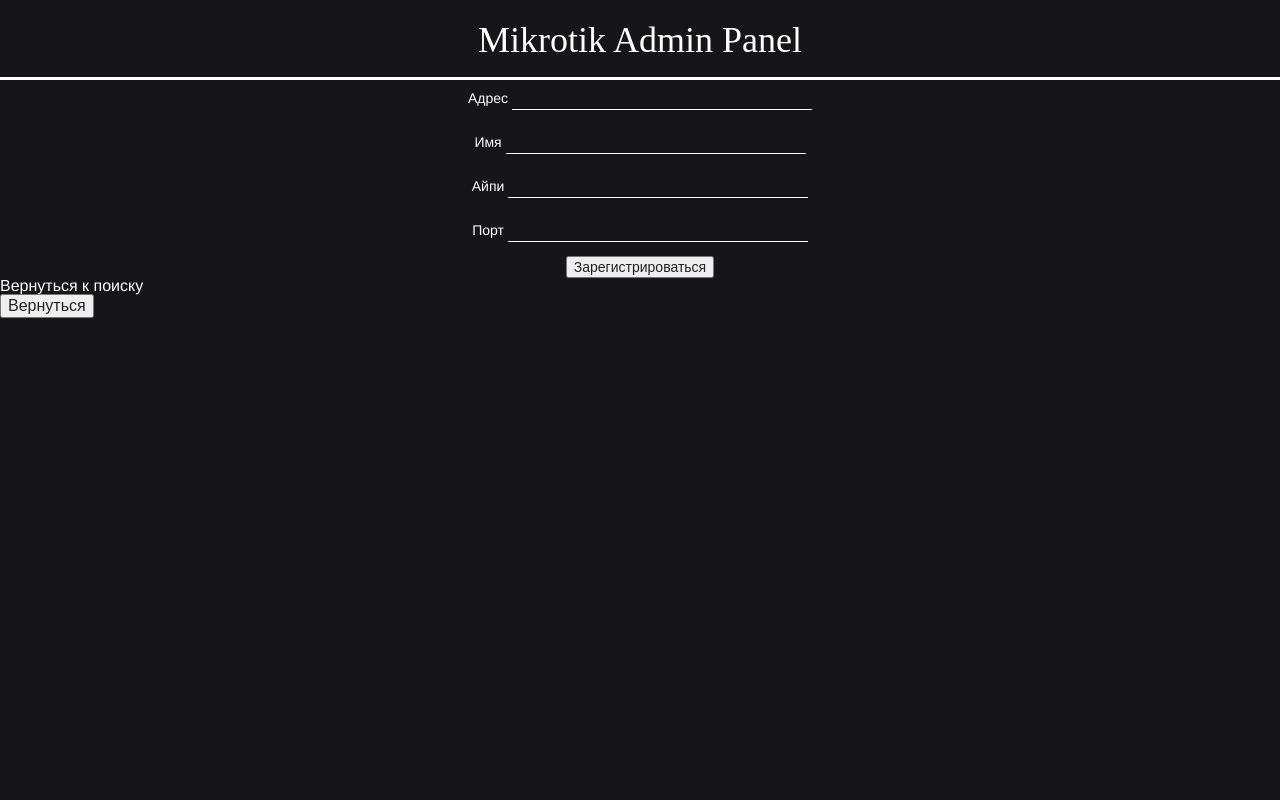
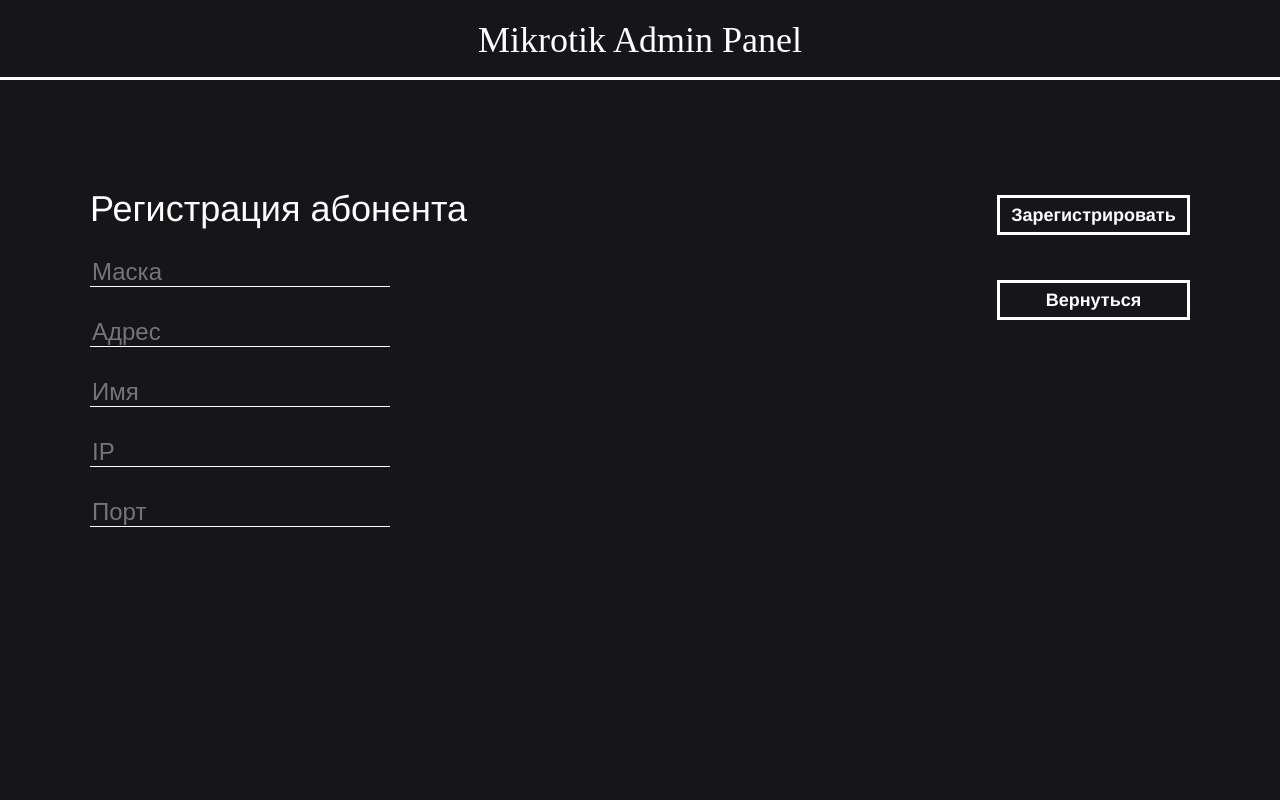
Before and after one commit to iroQQuois/MikrotikAdminPanel, a PHP site: page /MikrotikAdminPanel/checkvoid/form//create/ in a window 1280 px wide. Run offline with PHP 8.4, Linux system fonts and the light colour scheme.

Commit message:
Почти весь create и фиксы

```diff
--- a/templates/css/styles.css
+++ b/templates/css/styles.css
@@ -15,6 +15,9 @@ html {
 }
 .hide {
     display: none;
+}
+.line {
+    display: flex;
 }
 header {
     position: fixed;
@@ -40,7 +43,7 @@ h1 {
     font-size: 36px;
 }
 h2 {
-    font-size: 26pxq;
+    font-size: 26px;
 }
 a {
     color: #FFFFFE;
@@ -58,6 +61,11 @@ input {
     outline: none;
     resize: none;
 }
+button {
+    color: #FFFFFE;
+    background: none;
+    border: none;
+}
 
 p.error {
     color: #B62C2C;
@@ -65,6 +73,16 @@ p.error {
     text-align: center;
 }
 
+.clicked {
+    color: #FFFFFE;
+    border: 3px solid #FFFFFE;
+}
+.no-clicked {
+    color: #939393;
+    border: 3px solid #939393;
+    pointer-events: none; /* делаем элемент неактивным для взаимодействия */
+    cursor: default;
+}
 .title {
     font-family: Helvetica;
     font-size: 36px;
@@ -140,9 +158,6 @@ p.error {
     background-color: #16161A;
 }
 
-/*.cell {*/
-/*    float: left; !*Задаем обтекание*!*/
-/*}*/
 .wrap {
     display: table;
 }
@@ -165,6 +180,7 @@ p.error {
 }
 
 .checkvoid__form {
+    width: 666px;
     float: left;
     margin-bottom: 30px;
     padding: 4px;
@@ -183,3 +199,26 @@ p.error {
     margin-top: 0;
     margin-right: 0;
 }
+.checkvoid__cell-2 {
+    position: sticky;
+    top: 100px;
+    z-index: 99;
+}
+
+.create__form input {
+    display: block;
+    margin-top: 30px;
+    margin-bottom: 30px;
+}
+.create__cell-1 {
+    /*float: left;*/
+    display: table-cell;
+    width: 666px;
+}
+.create__cell-2 {
+    display: table-cell;
+    width: 434px;
+}
+.create__button {
+    margin-right: 0;
+}
--- a/templates/subscriberData/create.php
+++ b/templates/subscriberData/create.php
@@ -1,27 +1,41 @@
 <?php include __DIR__ . '/../header.php'; ?>
-    <div style="text-align: center;">
-        <h1>Введите данные абонента</h1>
-        <?php $urlArray = explode("/", $_SERVER['QUERY_STRING']);
-            $url = $urlArray[2]; ?>
-        <?php if (!empty($error)): ?>
-            <div style="background-color: red;padding: 5px;margin: 15px"><?= $error ?></div>
-        <?php endif; ?>
-        <form class="example" style="font-size: 14px;" action="/checkvoid/form/<?php echo $url; ?>/create/" method="post">
-            <label>Маска <input type="text" name="mask" value="<?= $_POST['mask'] ?? '' ?>"</label>
-            <br><br>
-            <label>Адрес <input type="text" name="fact_address" value="<?= $_POST['fact_address'] ?? '' ?>"></label>
-            <br><br>
-            <label>Имя <input type="text" name="name" value="<?= $_POST['name'] ?? '' ?>"></label>
-            <br><br>
-            <label>Айпи <input type="text" name="ip" value="<?= $_POST['ip'] ?? '' ?>"></label>
-            <br><br>
-            <label>Порт <input type="text" name="port" value="<?= $_POST['port'] ?? '' ?>"></label>
-            <br><br>
-            <button type="submit" value="Зарегистрироваться">Зарегистрироваться</button>
-        </form>
+    <div class="wrapper">
+      <div class="wrap">
+        <div class="create__cell-1">
+          <h1>Регистрация абонента</h1>
+
+          <?php $urlArray = explode("/", $_SERVER['QUERY_STRING']);
+              $url = $urlArray[2]; ?>
+          <?php if (!empty($error)): ?>
+            <p class="error"><?= $error ?></p>
+          <?php endif; ?>
+
+          <div class="create__form">
+            <form method="post">
+              <input placeholder="Маска" type="text" name="mask" value="<?= $_POST['mask'] ?? '' ?>">
+              <input placeholder="Адрес" type="text" name="fact_address" value="<?= $_POST['fact_address'] ?? '' ?>">
+              <input placeholder="Имя" type="text" name="name" value="<?= $_POST['name'] ?? '' ?>">
+              <input placeholder="IP" type="text" name="ip" value="<?= $_POST['ip'] ?? '' ?>">
+              <input placeholder="Порт" type="text" name="port" value="<?= $_POST['port'] ?? '' ?>">
+            </form>
+          </div>
+        </div>
+        <div class="create__cell-2">
+          <div class="admin__button create__button no-clicked">
+            <a href="/MikrotikAdminPanel/checkvoid/form/<?php echo $url; ?>/create/">
+              <div class="admin__button-text">
+                <p>Зарегистрировать</p>
+              </div>
+            </a>
+          </div>
+          <div class="admin__button create__button">
+            <a href="http://localhost/MikrotikAdminPanel/checkvoid/">
+              <div class="admin__button-text">
+                <p>Вернуться</p>
+              </div>
+            </a>
+          </div>
+        </div>
+      </div>
     </div>
-    <form class="example" action="/admin/">
-        <h3>Вернуться к поиску</h3>
-        <button type="submit" value="Вернуться">Вернуться</button>
-    </form>
 <?php include __DIR__ . '/../footer.php'; ?>
--- a/templates/subscriberData/voidSubscriber.php
+++ b/templates/subscriberData/voidSubscriber.php
@@ -27,7 +27,6 @@
           </div>
         </a>
       </div>
-    </div>
   </div>
 </div>
 <?php include __DIR__ . '/../footer.php'; ?>
```
